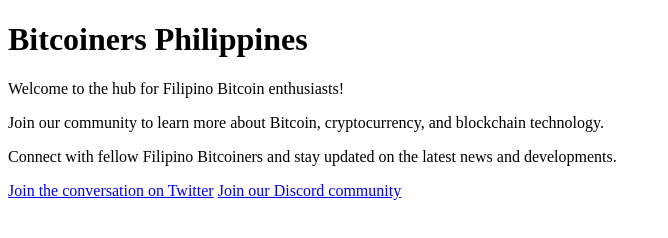
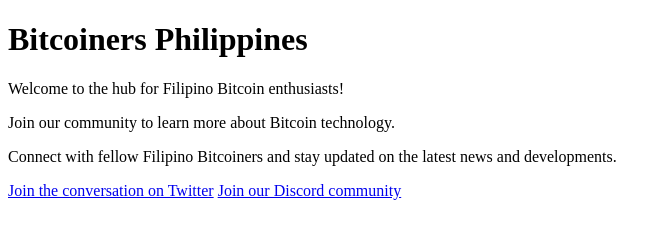
Before and after one commit to amaluenda/PinoyBitcoiners, a plain HTML site: page index.html in a window 1280 px wide. Shown: the whole page, without its empty margins (0-668 px from the left). Drawn offline with Linux system fonts and the light colour scheme.

Commit message:
Update index.html

```diff
--- a/index.html
+++ b/index.html
@@ -4,12 +4,12 @@
 	<title>Bitcoiners Philippines</title>
 	<meta charset="UTF-8">
 	<meta name="description" content="A community for Filipino Bitcoiners">
-	<meta name="keywords" content="Bitcoin, Philippines, cryptocurrency">
+	<meta name="keywords" content="Bitcoin, Philippines">
 </head>
 <body>
 	<h1>Bitcoiners Philippines</h1>
 	<p>Welcome to the hub for Filipino Bitcoin enthusiasts!</p>
-	<p>Join our community to learn more about Bitcoin, cryptocurrency, and blockchain technology.</p>
+	<p>Join our community to learn more about Bitcoin technology.</p>
 	<p>Connect with fellow Filipino Bitcoiners and stay updated on the latest news and developments.</p>
 	<a href="https://twitter.com/hashtag/BitcoinPH">Join the conversation on Twitter</a>
 	<a href="https://discord.gg/your-discord-link">Join our Discord community</a>
```
